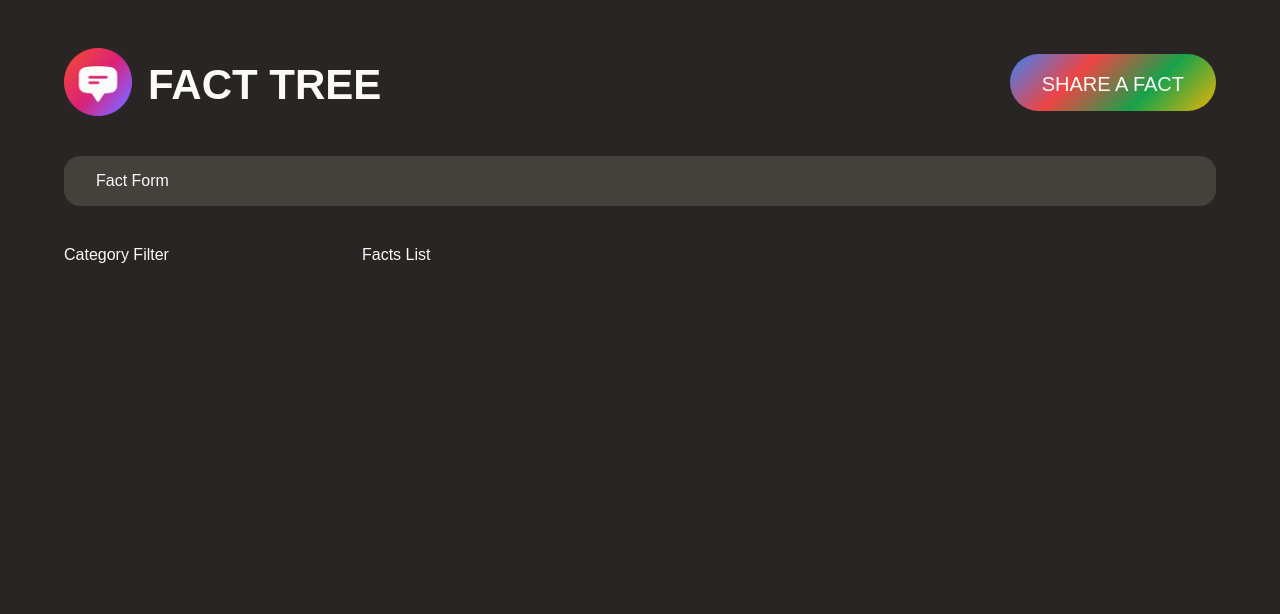
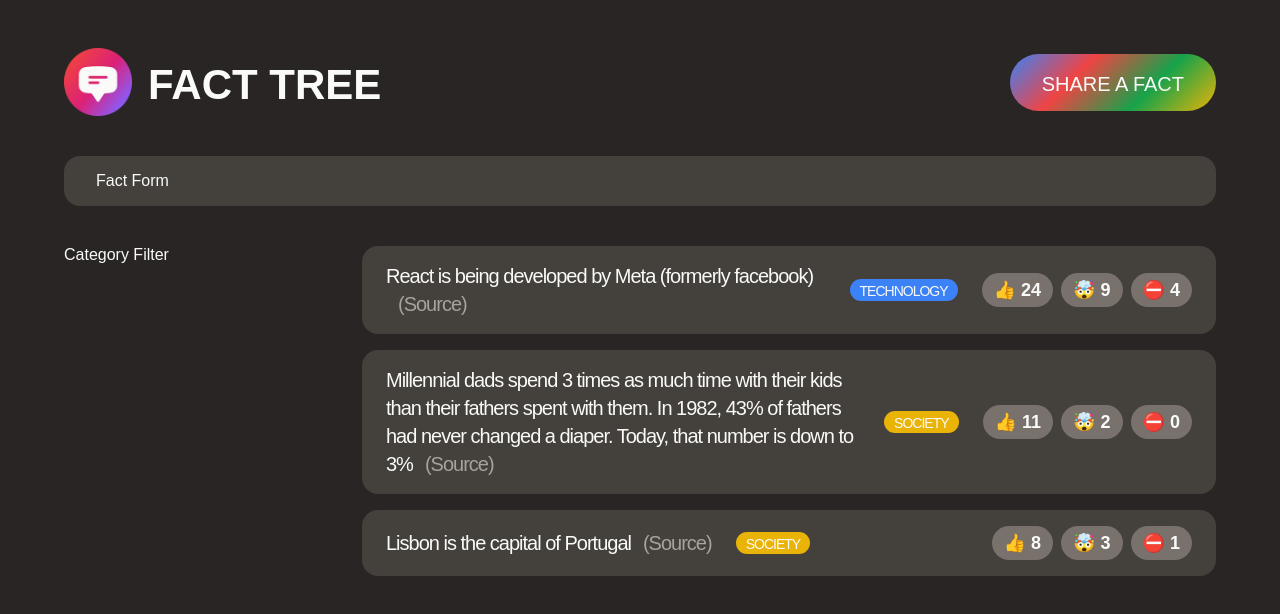
Before and after one commit to zubbyzillion/Facts-tree, a React (Create React App) app in the folder facts-tree/: page / in a window 1280 px wide. Shown: the top 614 px of the page. Built offline with nearby package versions, Linux system fonts and the light colour scheme; a web font is replaced by a local one.

Commit message:
Rendered list using simulatedData

```diff
--- a/facts-tree/src/App.js
+++ b/facts-tree/src/App.js
@@ -1,4 +1,50 @@
 import "./style.css";
+
+const CATEGORIES = [
+  { name: "technology", color: "#3b82f6" },
+  { name: "science", color: "#16a34a" },
+  { name: "finance", color: "#ef4444" },
+  { name: "society", color: "#eab308" },
+  { name: "entertainment", color: "#db2777" },
+  { name: "health", color: "#14b8a6" },
+  { name: "history", color: "#f97316" },
+  { name: "news", color: "#8b5cf6" },
+];
+
+const initialFacts = [
+  {
+    id: 1,
+    text: "React is being developed by Meta (formerly facebook)",
+    source: "https://opensource.fb.com/",
+    category: "technology",
+    votesInteresting: 24,
+    votesMindblowing: 9,
+    votesFalse: 4,
+    createdIn: 2021,
+  },
+  {
+    id: 2,
+    text: "Millennial dads spend 3 times as much time with their kids than their fathers spent with them. In 1982, 43% of fathers had never changed a diaper. Today, that number is down to 3%",
+    source:
+      "https://www.mother.ly/parenting/millennial-dads-spend-more-time-with-their-kids",
+    category: "society",
+    votesInteresting: 11,
+    votesMindblowing: 2,
+    votesFalse: 0,
+    createdIn: 2019,
+  },
+  {
+    id: 3,
+    text: "Lisbon is the capital of Portugal",
+    source: "https://en.wikipedia.org/wiki/Lisbon",
+    category: "society",
+    votesInteresting: 8,
+    votesMindblowing: 3,
+    votesFalse: 1,
+    createdIn: 2015,
+  },
+];
+
 
 function App() {
   const appTitle = "Fact Tree";
@@ -16,7 +62,7 @@
 
       <NewFactForm />
 
-      <main class="main">
+      <main className="main">
         <CategoryFilter />
         <FactList />
       </main>
@@ -34,7 +80,26 @@
 }
 
 function FactList() {
-  return <section className="">Facts List</section>;
+  // TEMPORARY
+
+  const facts = initialFacts;
+
+  return <section><ul className="facts-list"></ul>{
+    facts.map((fact => (
+      <li key={fact.id} className="fact">
+      <p> {fact.text}
+          <a className="source" href={fact.source} target="_blank">(Source)</a>
+      </p>
+
+      <span className="tag" style={{backgroundColor: CATEGORIES.find((cat) => cat.name === fact.category).color}}>{fact.category}</span>
+
+      <div className="vote-buttons">
+          <button>👍 {fact.votesInteresting}</button>
+          <button>🤯 {fact.votesMindblowing}</button>
+          <button>⛔️ {fact.votesFalse}</button>
+      </div>
+  </li>)))
+  }</section>;
 }
 
 export default App;
```
